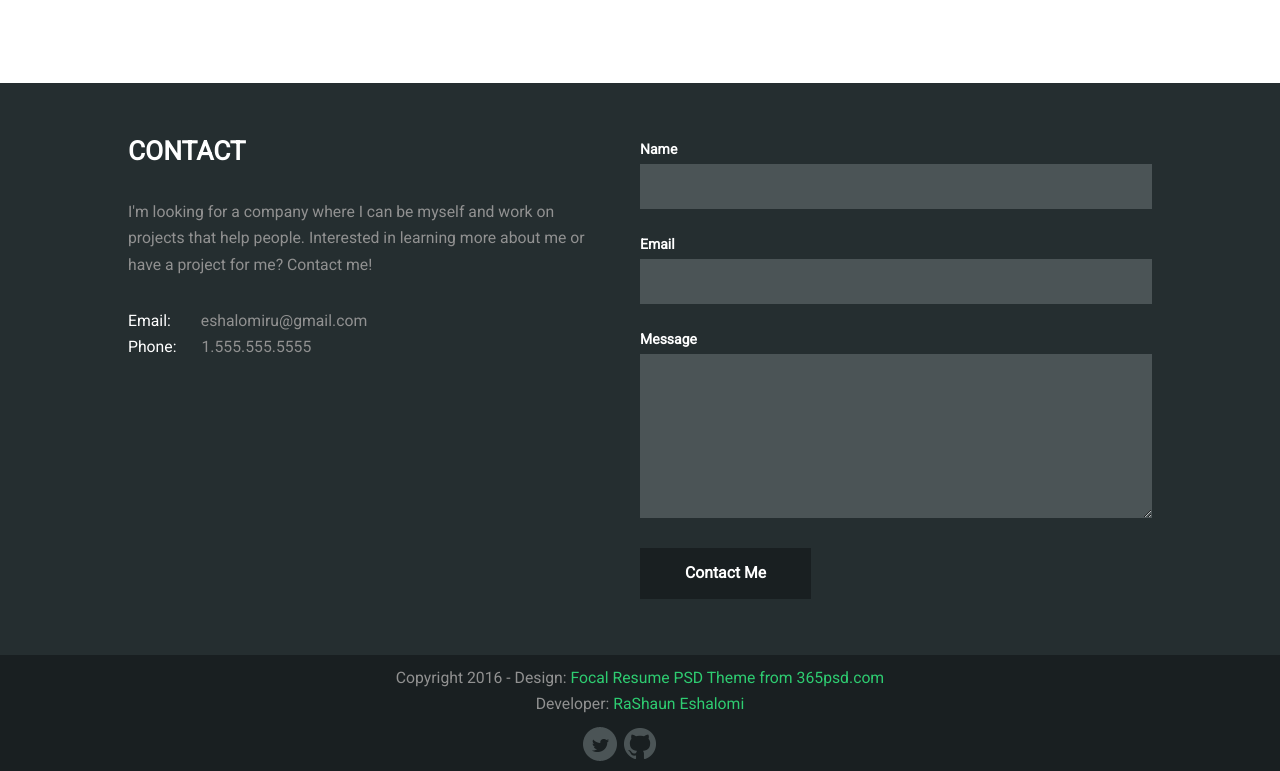
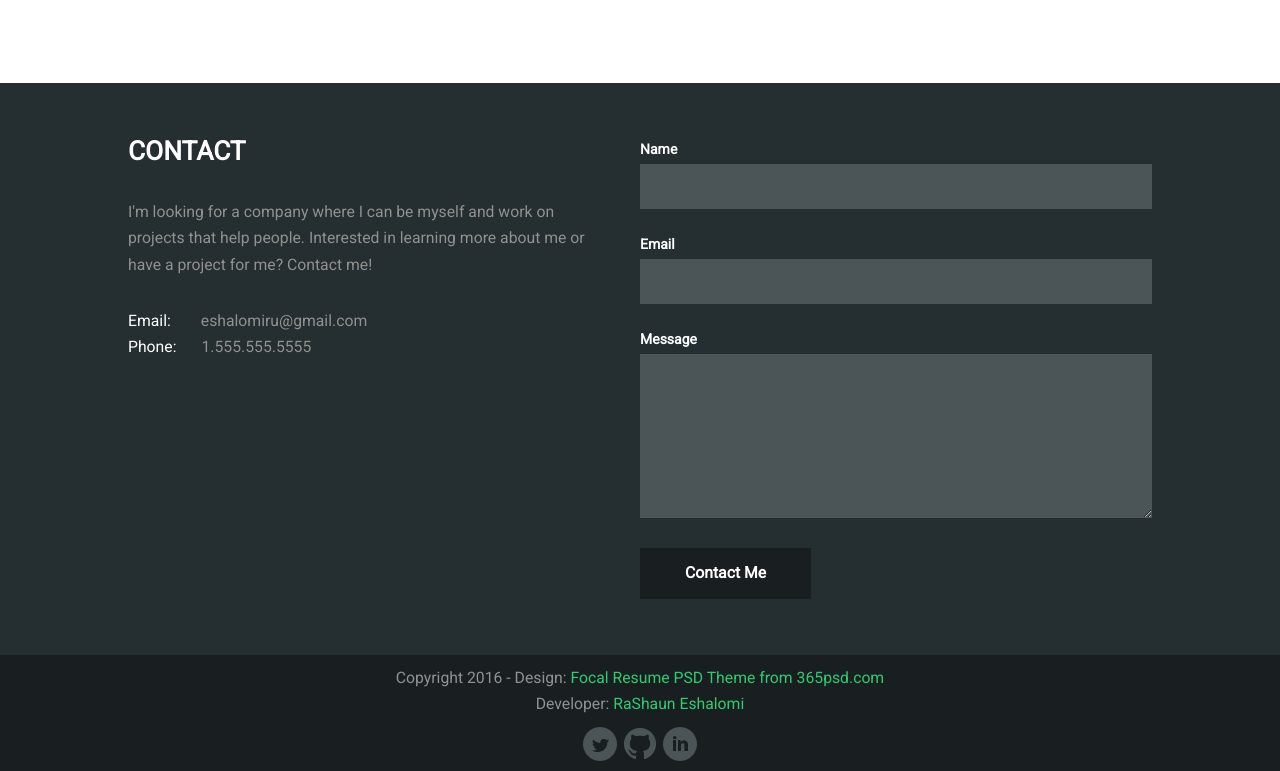
Before and after one commit to RaylaDevine/eshalomi-resume, a plain HTML site: page index.html in a window 1280 px wide. Shown: the part 7296-8067 px from the top of the page. Drawn offline with nearby package versions, Linux system fonts and the light colour scheme; a script that the page names is missing.

Commit message:
Update style.css

```diff
--- a/assets/css/style.css
+++ b/assets/css/style.css
@@ -583,8 +583,8 @@ footer p {
 	background: url("../img/twitter.png") center center no-repeat;
 }
 
-.fb {
-	background: url("../img/fb.png") center center no-repeat;
+.linkedin {
+	background: url("../img/linkedin.png") center center no-repeat;
 }
 
 .git {
```
